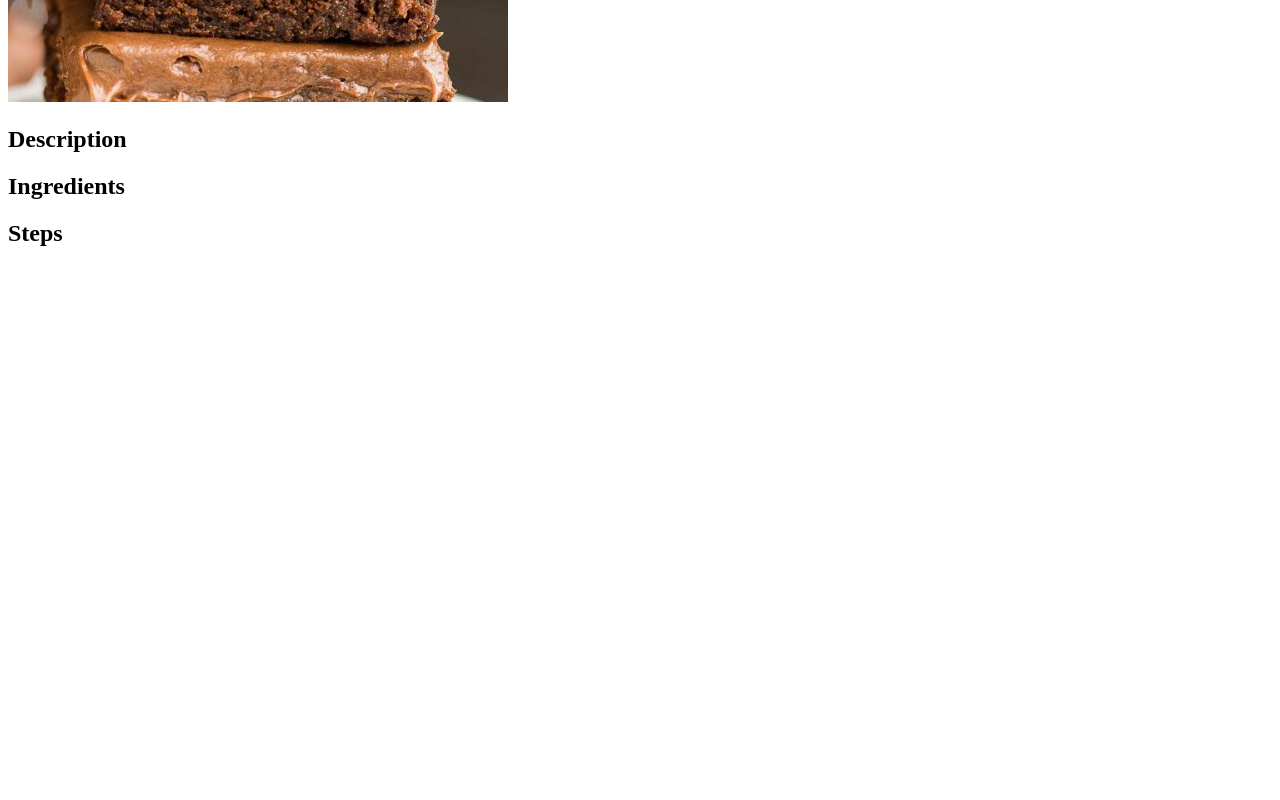
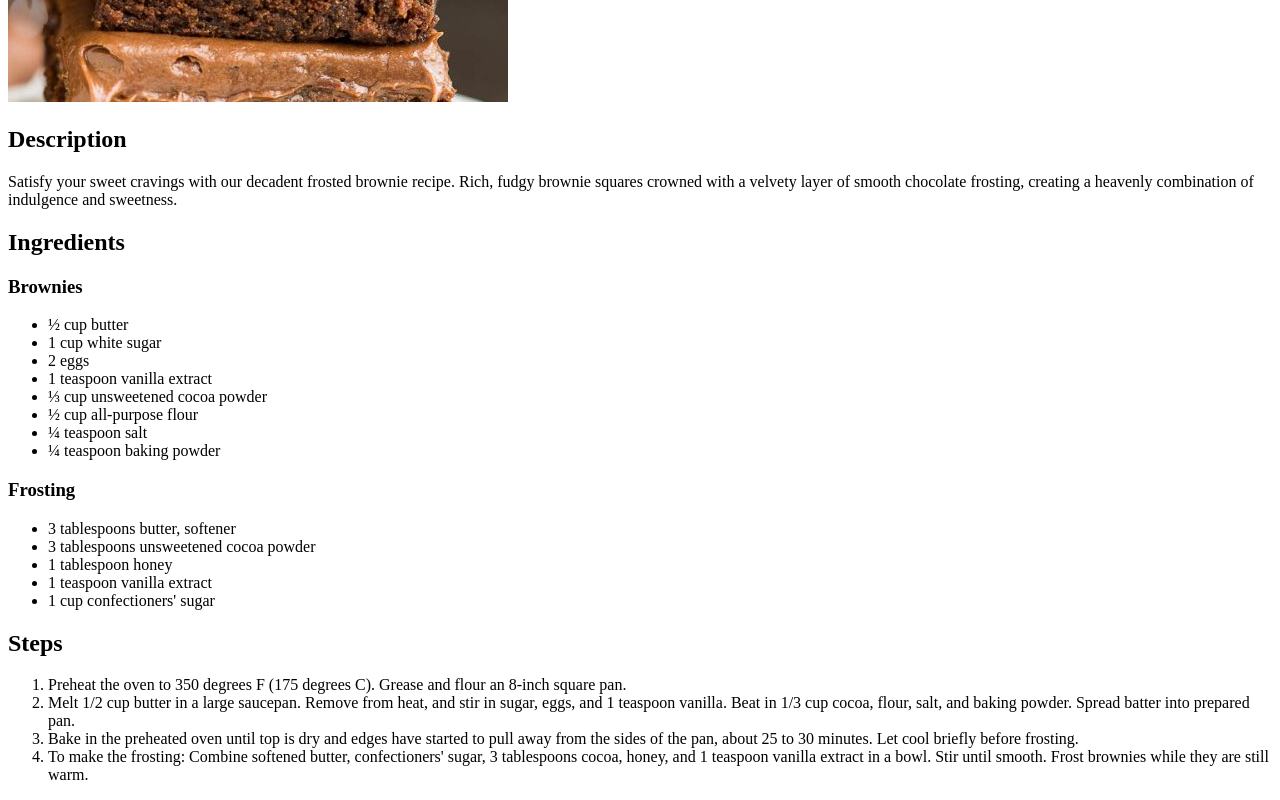
Before and after one commit to melcholign/web-recipes, a plain HTML site: page recipes/frosted-brownie.html in a window 1280 px wide. Shown: the part 478-1278 px from the top of the page. Before the commit the page ends 800 px from the top, so only its background shows below. Drawn offline with Linux system fonts and the light colour scheme.

Commit message:
Fill frosted-brownie.html with content
Complete description, ingredient list, and steps for making
frosted brownie

```diff
--- a/recipes/frosted-brownie.html
+++ b/recipes/frosted-brownie.html
@@ -1,18 +1,64 @@
 <!DOCTYPE html>
 <html lang="en">
+
 <head>
     <meta charset="UTF-8">
     <meta name="viewport" content="width=device-width, initial-scale=1.0">
     <title>Web Recipes</title>
 </head>
+
 <body>
     <h1>Frosted Brownie</h1>
     <img src="./img/frosted-brownie.jpg" alt="Stack of frosted brownies">
 
     <h2>Description</h2>
+    <p>
+        Satisfy your sweet cravings with our decadent frosted brownie recipe.
+        Rich, fudgy brownie squares crowned with a velvety layer of smooth chocolate frosting,
+        creating a heavenly combination of indulgence and sweetness.
+    </p>
 
     <h2>Ingredients</h2>
 
+    <h3>Brownies</h3>
+    <ul>
+        <li>½ cup butter</li>
+        <li>1 cup white sugar</li>
+        <li>2 eggs</li>
+        <li>1 teaspoon vanilla extract</li>
+        <li>⅓ cup unsweetened cocoa powder</li>
+        <li>½ cup all-purpose flour</li>
+        <li>¼ teaspoon salt</li>
+        <li>¼ teaspoon baking powder</li>
+    </ul>
+
+    <h3>Frosting</h3>
+    <ul>
+        <li>3 tablespoons butter, softener</li>
+        <li>3 tablespoons unsweetened cocoa powder</li>
+        <li>1 tablespoon honey</li>
+        <li>1 teaspoon vanilla extract</li>
+        <li>1 cup confectioners' sugar</li>
+    </ul>
+
     <h2>Steps</h2>
+    <ol>
+        <li>
+            Preheat the oven to 350 degrees F (175 degrees C). Grease and flour an 8-inch square pan.
+        </li>
+        <li>
+            Melt 1/2 cup butter in a large saucepan. Remove from heat, and stir in sugar, eggs, and 1 teaspoon vanilla.
+            Beat in 1/3 cup cocoa, flour, salt, and baking powder. Spread batter into prepared pan.
+        </li>
+        <li>
+            Bake in the preheated oven until top is dry and edges have started to pull away from the sides of the pan,
+            about 25 to 30 minutes. Let cool briefly before frosting.
+        </li>
+        <li>
+            To make the frosting: Combine softened butter, confectioners' sugar, 3 tablespoons cocoa, honey, and 1
+            teaspoon vanilla extract in a bowl. Stir until smooth. Frost brownies while they are still warm.
+        </li>
+    </ol>
 </body>
+
 </html>
```
